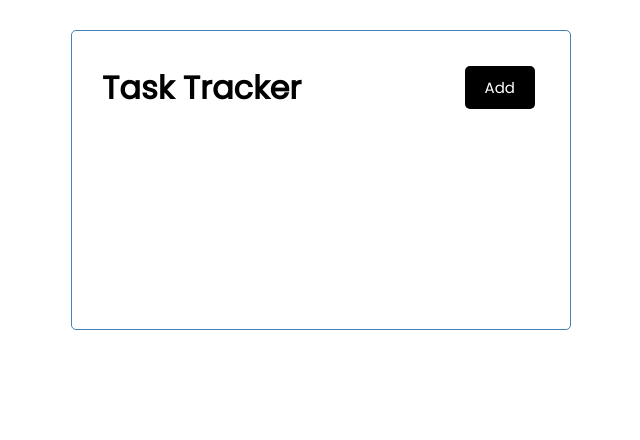
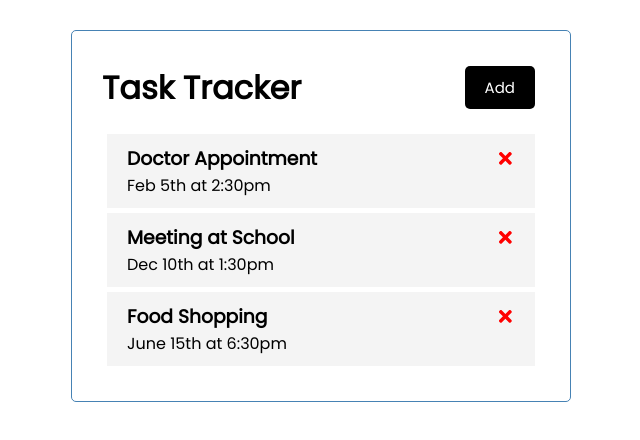
Before and after one commit to sokhengpory/task-tracker, a React (Create React App) app: page / in a window 1280 px wide. Shown: the top 440 px of the page, without its empty margins (319-959 px from the left). Built offline with nearby package versions, Linux system fonts and the light colour scheme.

Commit message:
Add tasks component and delete function to the task

```diff
--- a/package.json
+++ b/package.json
@@ -8,6 +8,7 @@
     "@testing-library/user-event": "^12.8.3",
     "react": "^17.0.2",
     "react-dom": "^17.0.2",
+    "react-icons": "^4.2.0",
     "react-scripts": "4.0.3",
     "web-vitals": "^1.1.2"
   },
--- a/src/App.js
+++ b/src/App.js
@@ -1,9 +1,49 @@
+import { useState } from 'react';
 import Header from './components/Header';
+import Tasks from './components/Tasks';
 
 const App = () => {
+  const [tasks, setTasks] = useState([
+    {
+      id: 1,
+      text: 'Doctor Appointment',
+      day: 'Feb 5th at 2:30pm',
+      reminder: false,
+    },
+    {
+      id: 2,
+      text: 'Meeting at School',
+      day: 'Dec 10th at 1:30pm',
+      reminder: false,
+    },
+    {
+      id: 3,
+      text: 'Food Shopping',
+      day: 'June 15th at 6:30pm',
+      reminder: false,
+    },
+  ]);
+
+  const deleteTask = (id) => {
+    setTasks(tasks.filter((task) => task.id !== id));
+  };
+
+  const toggleReminder = (id) => {
+    setTasks(
+      tasks.map((task) =>
+        task.id === id ? { ...task, reminder: !task.reminder } : task
+      )
+    );
+  };
+
   return (
     <div className="container">
       <Header />
+      {tasks.length > 0 ? (
+        <Tasks tasks={tasks} onDelete={deleteTask} onToggle={toggleReminder} />
+      ) : (
+        'No tasks to show'
+      )}
     </div>
   );
 };
--- /dev/null
+++ b/src/components/Task.js
@@ -0,0 +1,15 @@
+import { FaTimes } from 'react-icons/fa';
+
+const Task = ({ task, onDelete, onToggle }) => {
+  return (
+    <div className="task" onDoubleClick={() => onToggle(task.id)}>
+      <h3>
+        {task.text}{' '}
+        <FaTimes style={{ color: 'red' }} onClick={() => onDelete(task.id)} />
+      </h3>
+      <p>{task.day}</p>
+    </div>
+  );
+};
+
+export default Task;
--- /dev/null
+++ b/src/components/Tasks.js
@@ -0,0 +1,21 @@
+import React from 'react';
+import Task from './Task';
+
+const Tasks = ({ tasks, onDelete, onToggle }) => {
+  return (
+    <>
+      {tasks.map((task) => {
+        return (
+          <Task
+            task={task}
+            key={task.id}
+            onDelete={onDelete}
+            onToggle={onToggle}
+          />
+        );
+      })}
+    </>
+  );
+};
+
+export default Tasks;
```
Also changed, not shown: 1 other file (tests, documents, lock files or other folders).
